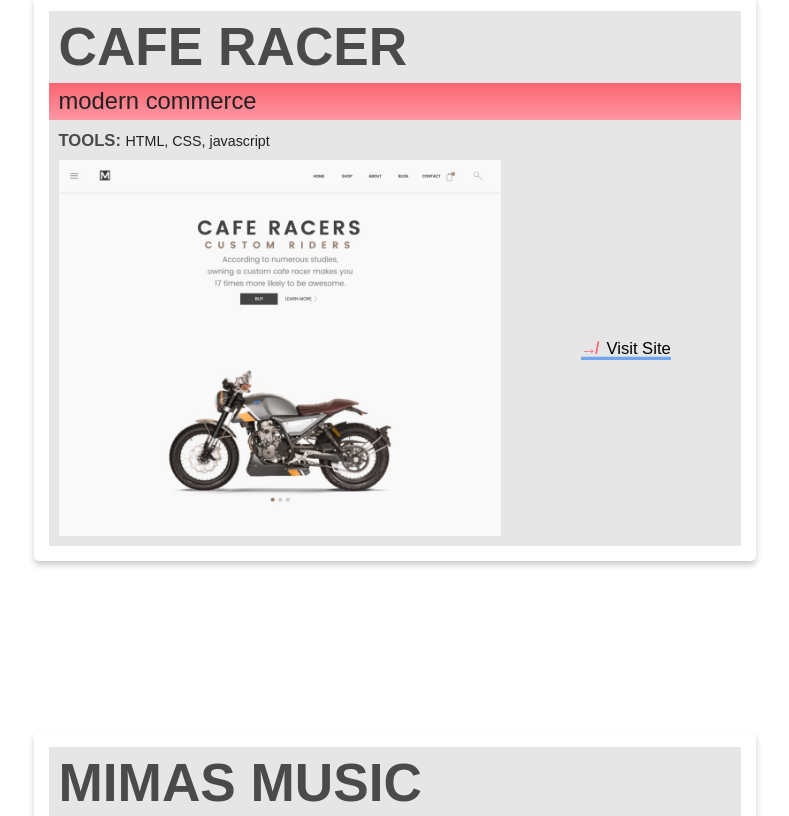
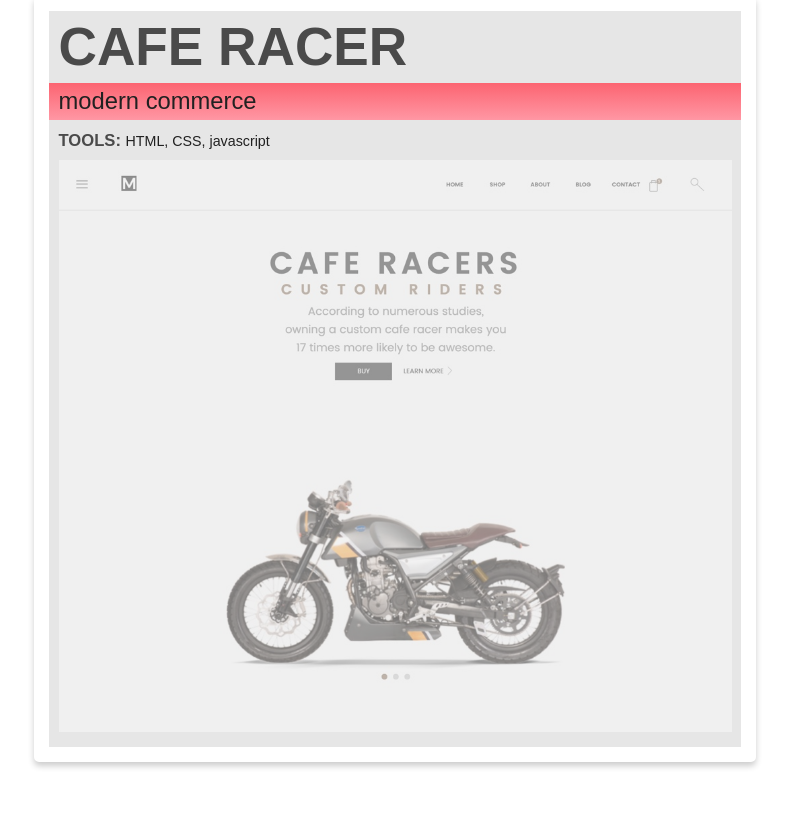
Before and after one commit to johndavidpena/portfolio, a Gatsby site: page / in a window 1280 px wide. Shown: the part 1135-1951 px from the top of the page, without its empty margins (245-1034 px from the left). Built offline with nearby package versions, Linux system fonts and the light colour scheme; Gatsby itself is replaced by a stand-in of ours.

Commit message:
Removed visit site button

```diff
--- a/src/components/Work/Work.css
+++ b/src/components/Work/Work.css
@@ -105,17 +105,29 @@
 
 .Work__siteButton {
   display: grid;
-  grid-template-columns: 2fr 1fr;
+  /* grid-template-columns: 2fr 1fr; */
   align-items: center;
+
+  position: relative;
 }
 
 .Work__image {
   width: 100%;
   padding: 0.5rem;
+  opacity: 0.5;
+  transition: opacity 0.3s ease-in;
+}
+
+.Work__image:hover {
+  opacity: 1;
 }
 
 .AnchorBtn {
-  margin: 0 auto;
+  /* margin: 0 auto; */
+  position: absolute;
+  top: 50%;
+  left: 50%;
+  transform: translate(-50%, -50%);
 }
 
 .AnchorBtn button {
--- a/src/components/Work/Work.js
+++ b/src/components/Work/Work.js
@@ -9,21 +9,23 @@ const Work = props => (
       <h3 className="Work__toolsHeading">TOOLS: </h3>
       <p className="Work__tools">{props.tools}</p>
       <div className="Work__siteButton">
-        <img src={props.image} alt={props.alt} className="Work__image" />
-        <span className="AnchorBtn">
-          <a href={props.link}>
-            <button
-            // onClick={this.toggle}
-            // ref={ref => this.toggleBtn = ref}
-            >
-              <span className="AnchorBtn__right">&#8603;</span>&nbsp;
-              Visit Site
-            </button>
-          </a>
-        </span>
+        <a href={props.link}>
+          <img src={props.image} alt={props.alt} className="Work__image" />
+        </a>
       </div>
     </div>
   </section>
 );
 
 export default Work;
+
+{/* <div className="Work__siteButton">
+  <img src={props.image} alt={props.alt} className="Work__image" />
+  <span className="AnchorBtn">
+    <a href={props.link}>
+      <button>
+        <span className="AnchorBtn__right">&#8603;</span>&nbsp;
+        Visit Site
+      </button>
+  </a>
+</span> */}
```
